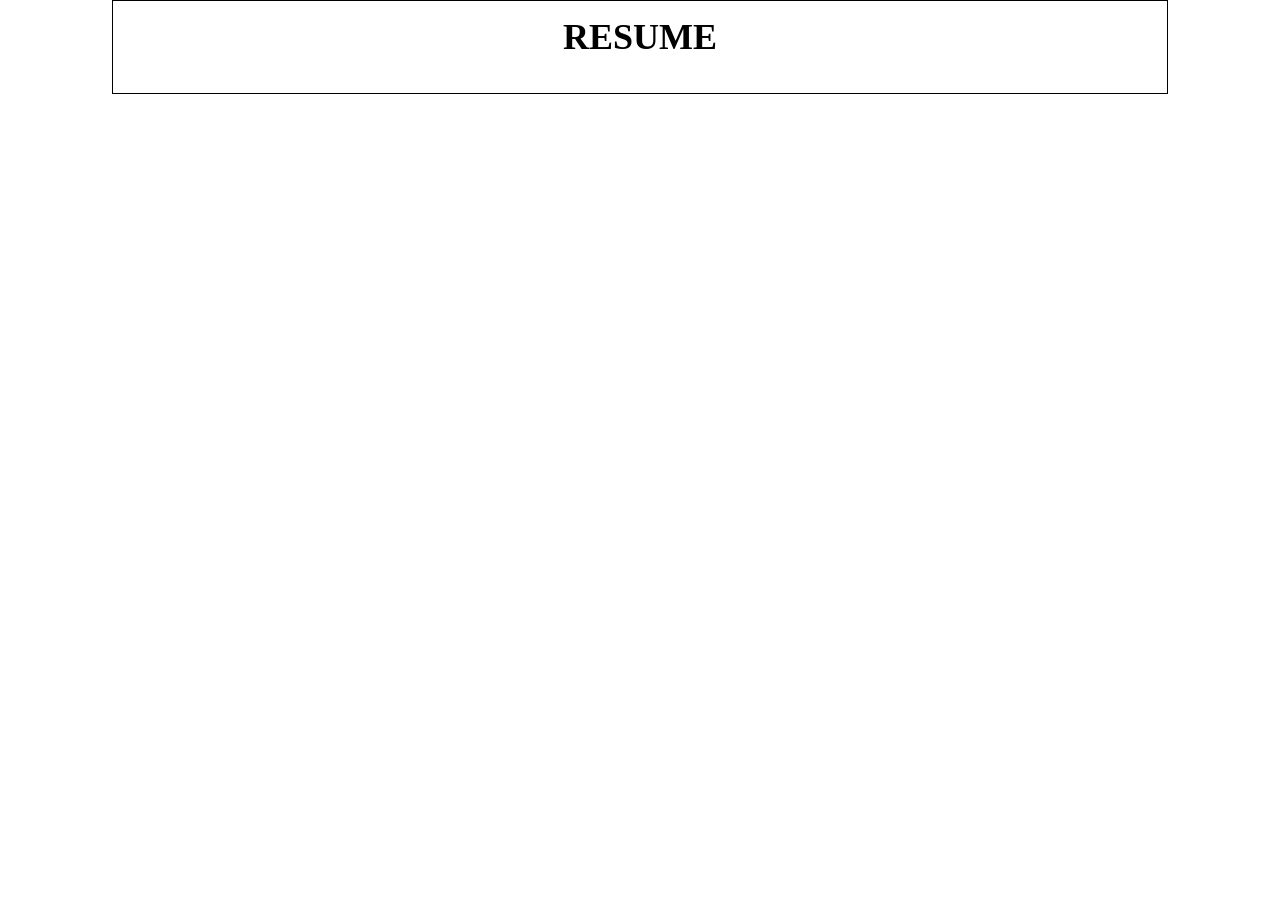
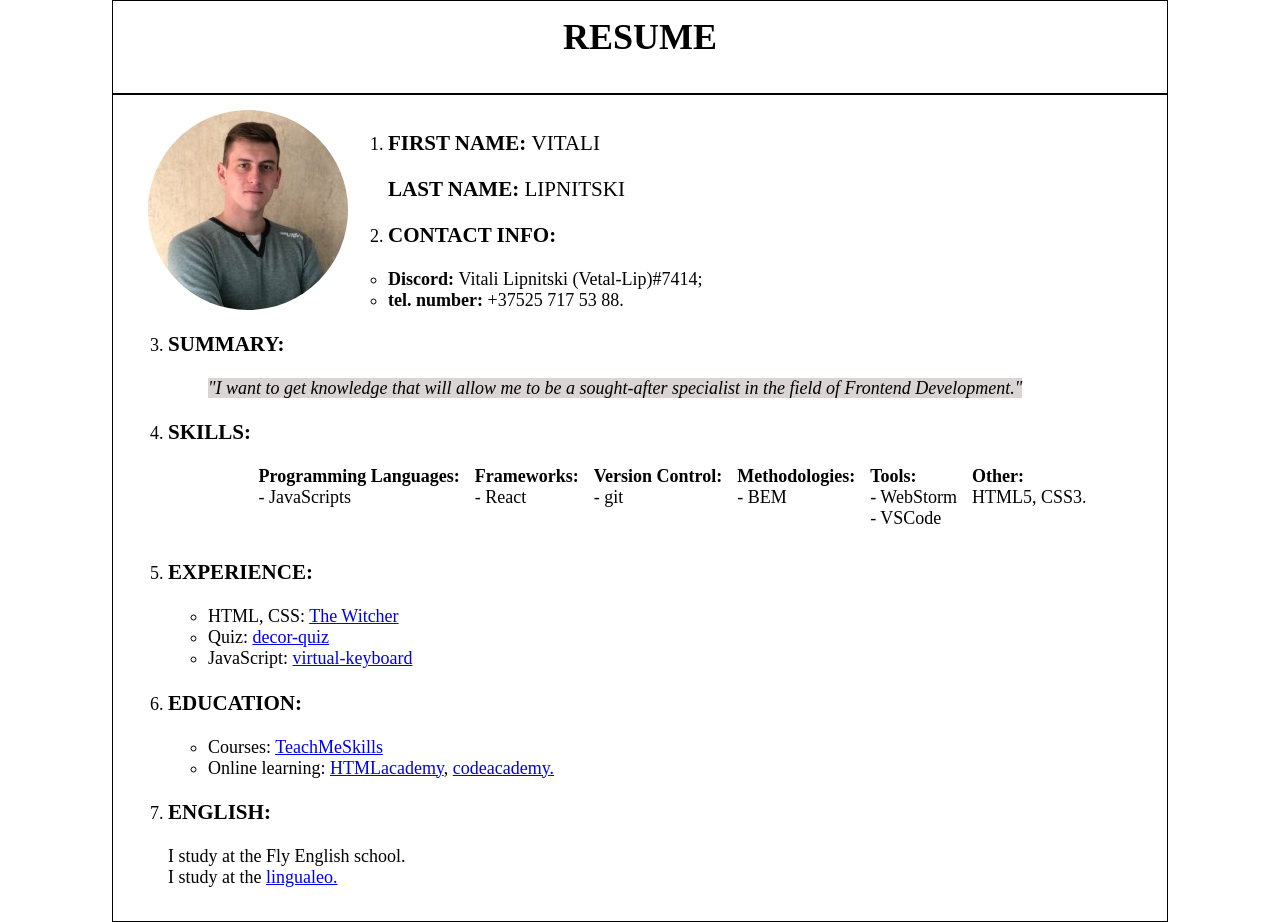
Before and after one commit to Vetal-Lip/rsschool-cv, a plain HTML site: page index.html in a window 1280 px wide. Before the commit the page ends 800 px from the top, so only its background shows below. Drawn offline with Linux system fonts and the light colour scheme.

Commit message:
feat: add main

```diff
--- a/index.html
+++ b/index.html
@@ -11,5 +11,123 @@
     <header class="main-wrapper">
       <h1 class="resume-title">resume</h1>
     </header>
+    <!-- /header -->
+
+    <main class="main-wrapper">
+      <img
+        class="profile-img"
+        src="./image/profile.jpg"
+        width="200"
+        height="200"
+        alt="Profile"
+      />
+      <ol class="resume-list">
+        <li class="resume-item">
+          <h3>first name: <span>Vitali</span></h3>
+          <h3>last name: <span>Lipnitski</span></h3>
+        </li>
+
+        <li class="resume-item">
+          <h3>contact info:</h3>
+          <ul class="contact-list">
+            <li class="contact-item">
+              Discord: <span> Vitali Lipnitski (Vetal-Lip)#7414;</span>
+            </li>
+            <li class="contact-item">
+              tel. number:<span> +37525 717 53 88.</span>
+            </li>
+          </ul>
+        </li>
+
+        <li class="resume-item">
+          <h3>summary:</h3>
+          <blockquote class="resume-blockquote">
+            <mark
+              >"I want to get knowledge that will allow me to be a sought-after
+              specialist in the field of Frontend Development."</mark
+            >
+          </blockquote>
+        </li>
+
+        <li class="resume-item">
+          <h3>skills:</h3>
+          <ul class="skills-list">
+            <li class="skills-item">
+              programming languages:<br />
+              <span>- JavaScripts</span>
+            </li>
+            <li class="skills-item">
+              frameworks:<br />
+              <span>- React</span>
+            </li>
+            <li class="skills-item">
+              version control:<br />
+              <span>- git</span>
+            </li>
+            <li class="skills-item">
+              methodologies:<br />
+              <span>- BEM</span>
+            </li>
+            <li class="skills-item">
+              tools:<br />
+              <span>- WebStorm</span><br />
+              <span>- VSCode</span>
+            </li>
+            <li class="skills-item">
+              Other:<br />
+              <span>HTML5, CSS3.</span>
+            </li>
+          </ul>
+        </li>
+
+        <li class="resume-item">
+          <h3>experience:</h3>
+          <ul>
+            <li>
+              HTML, CSS:
+              <a href="https://preview-the-witcher.netlify.app">The Witcher</a>
+            </li>
+            <li>
+              Quiz:
+              <a href="https://decor-quiz.netlify.app">decor-quiz</a>
+            </li>
+            <li>
+              JavaScript:
+              <a href="https://vetal-virtual-keyboard.netlify.app"
+                >virtual-keyboard</a
+              >
+            </li>
+          </ul>
+        </li>
+
+        <li class="resume-item">
+          <h3>education:</h3>
+          <ul>
+            <li>
+              Courses:
+              <a
+                href="https://teachmeskills.by/kursy-programmirovaniya/frontend-html-css-javascript-minsk"
+                >TeachMeSkills</a
+              >
+            </li>
+            <li>
+              Online learning:
+              <a href="https://htmlacademy.ru/">HTMLacademy</a>,
+              <a href="https://www.codecademy.com">codeacademy.</a>
+            </li>
+          </ul>
+        </li>
+
+        <li class="resume-item">
+          <h3>english:</h3>
+          <span>I study at the Fly English school.</span><br />
+          <span
+            >I study at the
+            <a href="https://lingualeo.com/">lingualeo.</a></span
+          >
+        </li>
+      </ol>
+    </main>
+    <!-- /main -->
   </body>
 </html>
--- a/style.css
+++ b/style.css
@@ -24,3 +24,50 @@ mark {
   text-transform: uppercase;
   text-align: center;
 }
+
+.profile-img {
+  display: block;
+  float: left;
+  margin-right: 40px;
+  margin-left: 20px;
+
+  border-radius: 50%;
+}
+
+.resume-item h3 {
+  font-weight: bold;
+  text-transform: uppercase;
+}
+
+.resume-item h3 span,
+.contact-item span {
+  font-weight: normal;
+}
+.contact-item {
+  margin-left: 20px;
+
+  font-weight: bold;
+}
+
+.resume-blockquote {
+  font-style: italic;
+}
+
+.skills-list {
+  display: flex;
+  justify-content: center;
+}
+
+.skills-item {
+  margin-bottom: 10px;
+  margin-right: 15px;
+
+  font-weight: bold;
+  list-style: none;
+  text-transform: capitalize;
+}
+
+.skills-item span {
+  text-transform: none;
+  font-weight: normal;
+}
```
